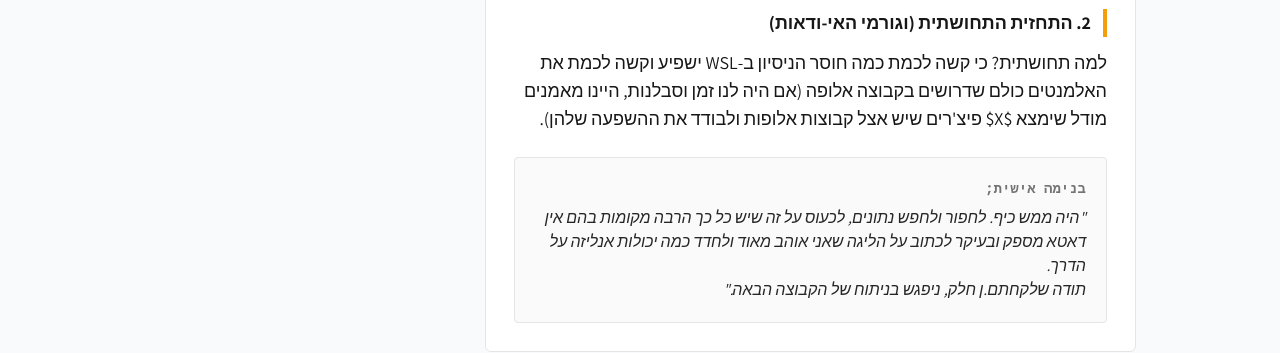
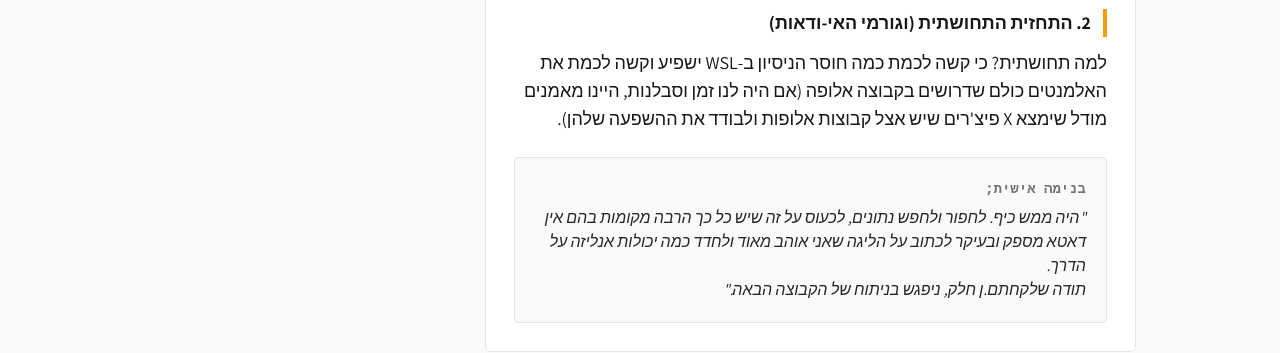
Before and after one commit to davidkorenblit/wsl-data-hub, a Jekyll site: the page built from teams/london-city-lionesses-projections.md, in a window 1280 px wide and 900 px high, scrolled down 851 px. Shown: the part 410-763 px from the top of the window. Built offline with Jekyll 4.4.1, drawn with Linux system fonts in a browser that asks for light colours; nearby versions of some CDN libraries.

Commit message:
FIxed a tupo again

```diff
--- a/teams/london-city-lionesses-projections.md
+++ b/teams/london-city-lionesses-projections.md
@@ -80,7 +80,7 @@ next_title: "חזרה לדף הקבוצה הראשי"
       </h3>
 
       <p>
-        למה תחושתית? כי קשה לכמת כמה חוסר הניסיון ב-WSL ישפיע וקשה לכמת את האלמנטים כולם שדרושים בקבוצה אלופה (אם היה לנו זמן וסבלנות, היינו מאמנים מודל שימצא $X$ פיצ'רים שיש אצל קבוצות אלופות ולבודד את ההשפעה שלהן).
+        למה תחושתית? כי קשה לכמת כמה חוסר הניסיון ב-WSL ישפיע וקשה לכמת את האלמנטים כולם שדרושים בקבוצה אלופה (אם היה לנו זמן וסבלנות, היינו מאמנים מודל שימצא X פיצ'רים שיש אצל קבוצות אלופות ולבודד את ההשפעה שלהן).
       </p>
     </div>
 
```
